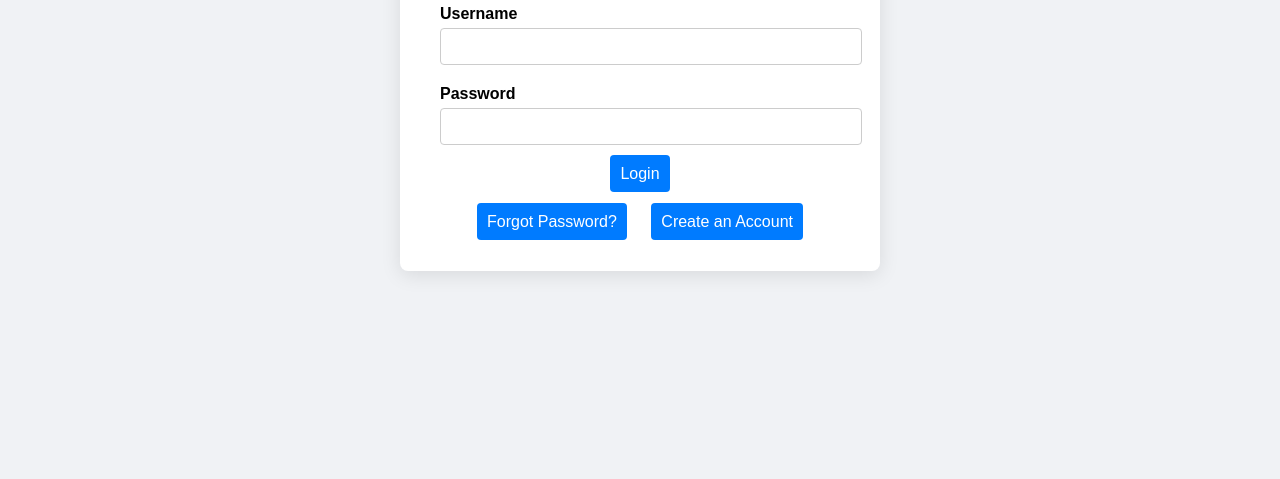
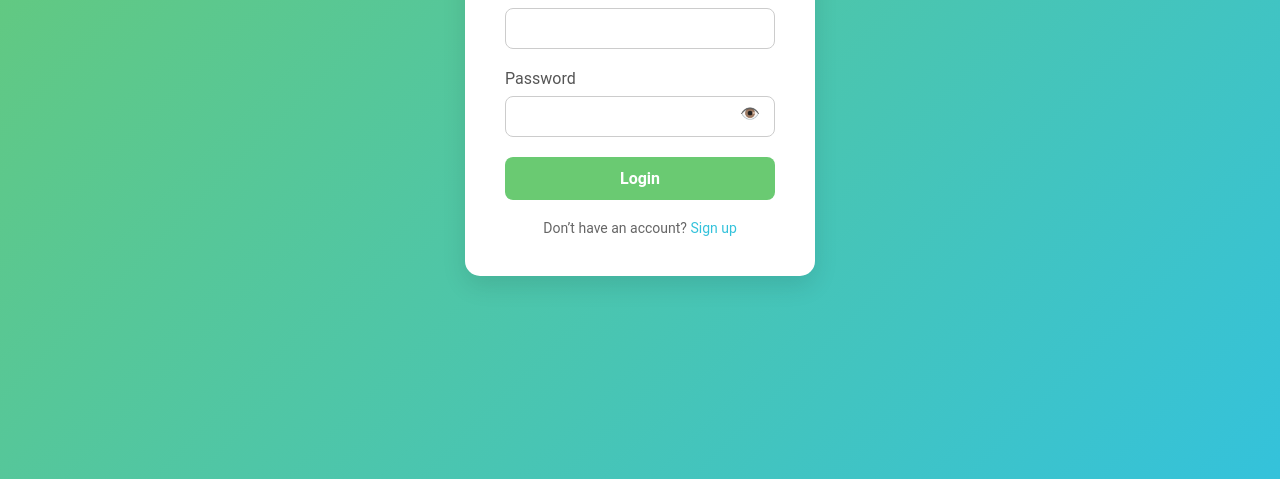
Before and after one commit to drewcool/Airtaxi1, a plain HTML site: page login.html in a window 1280 px wide. Shown: the part 321-800 px from the top of the page. Drawn offline with Linux system fonts and the light colour scheme.

Commit message:
Add files via upload

```diff
--- a/login.css
+++ b/login.css
@@ -1,81 +1,92 @@
+* {
+  margin: 0;
+  padding: 0;
+  box-sizing: border-box;
+  font-family: 'Roboto', sans-serif;
+}
+
 body {
-  font-family: 'Arial', sans-serif;
-  background-color: #f0f2f5;
+  background: linear-gradient(135deg, #6aca72, #34c2db);
   display: flex;
   justify-content: center;
   align-items: center;
   height: 100vh;
-  margin: 0;
 }
 
 .login-container {
   background-color: white;
   padding: 40px;
-  border-radius: 8px;
-  box-shadow: 0 4px 20px rgba(0, 0, 0, 0.1);
-  width: 400px;
-  text-align: center;
+  border-radius: 15px;
+  width: 350px;
+  box-shadow: 0 10px 25px rgba(0,0,0,0.1);
 }
 
-h1 {
-  margin-bottom: 20px;
+.login-container h2 {
+  text-align: center;
+  margin-bottom: 30px;
   color: #333;
 }
 
-.input-group {
+.form-group {
   margin-bottom: 20px;
-  text-align: left;
+  position: relative;
 }
 
-label {
+.form-group label {
   display: block;
-  margin-bottom: 5px;
-  font-weight: bold;
+  margin-bottom: 8px;
+  color: #555;
 }
 
-input {
+.form-group input {
   width: 100%;
-  padding: 10px;
+  padding: 10px 15px;
   border: 1px solid #ccc;
-  border-radius: 4px;
-  transition: border-color 0.3s;
+  border-radius: 8px;
+  font-size: 16px;
 }
 
-input:focus {
-  border-color: #007bff;
+.form-group input:focus {
   outline: none;
+  border-color: #6aca72;
 }
 
-#loginForm a {
-  width: 100%;
-  padding: 10px;
-  background-color: #007bff;
-  color: white;
-  border: none;
-  border-radius: 4px;
+.form-group .toggle-password {
+  position: absolute;
+  right: 15px;
+  top: 35px;
   cursor: pointer;
-  font-size: 16px;
-  transition: background-color 0.3s;
-  text-decoration: none;
-
 }
 
-#loginForm a:hover {
-  background-color: #0056b3;
+.login-btn {
+  width: 100%;
+  padding: 12px;
+  background-color: #6aca72;
+  border: none;
+  color: white;
+  font-size: 16px;
+  font-weight: bold;
+  border-radius: 8px;
+  cursor: pointer;
+  transition: 0.3s ease;
 }
 
-
-
-.options {
-  margin-top: 30px;
+.login-btn:hover {
+  background-color: #57b263;
 }
 
-.options a {
-  color: #007bff;
-  text-decoration: none;
-  margin: 0 10px;
+.bottom-text {
+  text-align: center;
+  margin-top: 20px;
+  font-size: 14px;
+  color: #666;
 }
 
-.options a:hover {
+.bottom-text a {
+  color: #34c2db;
+  text-decoration: none;
+}
+
+.bottom-text a:hover {
   text-decoration: underline;
 }
--- a/login.html
+++ b/login.html
@@ -1,31 +1,33 @@
 <!DOCTYPE html>
 <html lang="en">
 <head>
-    <meta charset="UTF-8">
-    <meta name="viewport" content="width=device-width, initial-scale=1.0">
-    <title>Login Page</title>
-    <link rel="stylesheet" href="login.css">
-    <script src="login.js" defer></script>
+  <meta charset="UTF-8" />
+  <meta name="viewport" content="width=device-width, initial-scale=1.0"/>
+  <title>Login | Airtaxi</title>
+  <link rel="stylesheet" href="login.css" />
 </head>
 <body>
+
   <div class="login-container">
-        <h1>Welcome Back</h1>
+    <h2>Airtaxi Login</h2>
     <form id="loginForm">
-            <div class="input-group">
-                <label for="username">Username</label>
-                <input type="text" id="username" name="username" required>
+      <div class="form-group">
+        <label for="email">Email</label>
+        <input type="email" id="email" required />
       </div>
-            <div class="input-group">
+      <div class="form-group">
         <label for="password">Password</label>
-                <input type="password" id="password" name="password" required>
+        <input type="password" id="password" required />
+        <span class="toggle-password" onclick="togglePassword()">👁️</span>
       </div>
-            <!-- <a href="./index.html"><button type="submit">Login</button></a> -->
-             <a href="./index.html">Login</a>
-            <div class="options">
-                <a href="#">Forgot Password?</a>
-                <a href="#">Create an Account</a>
+      <button class="login-btn" type="submit">Login</button>
+    </form>
+    <div class="bottom-text">
+      Don’t have an account? <a href="#">Sign up</a>
     </div>
-        </form>
   </div>
+
+  <script src="login.js"></script>
+
 </body>
 </html>
--- a/login.js
+++ b/login.js
@@ -1,12 +1,22 @@
-document.getElementById('loginForm').addEventListener('submit', function(event) {
-  event.preventDefault(); // Prevent form submission for demo purposes
-  const username = document.getElementById('username').value;
-  const password = document.getElementById('password').value;
+function togglePassword() {
+    const passwordInput = document.getElementById('password');
+    if (passwordInput.type === 'password') {
+      passwordInput.type = 'text';
+    } else {
+      passwordInput.type = 'password';
+    }
+  }
 
-  // Simple validation (you can expand this)
-  if (username === '' || password === '') {
-      alert('Please fill in all fields.');
-  } else {
-      alert('Login successful!'); // Replace with actual login logic
-  }
-});
+  document.getElementById("loginForm").addEventListener("submit", function (e) {
+    e.preventDefault();
+    const email = document.getElementById("email").value;
+    const password = document.getElementById("password").value;
+
+    // You can add validation or backend authentication here
+
+    console.log("Logging in:", email, password);
+    alert("Login successful! (This is a mockup)");
+
+    // Redirect to index.html after successful login
+    window.location.href = "index.html";
+  });
```
Also changed, not shown: drone.png (added), not.jpg (added). Lines whose indentation alone changed are shown as unchanged.
